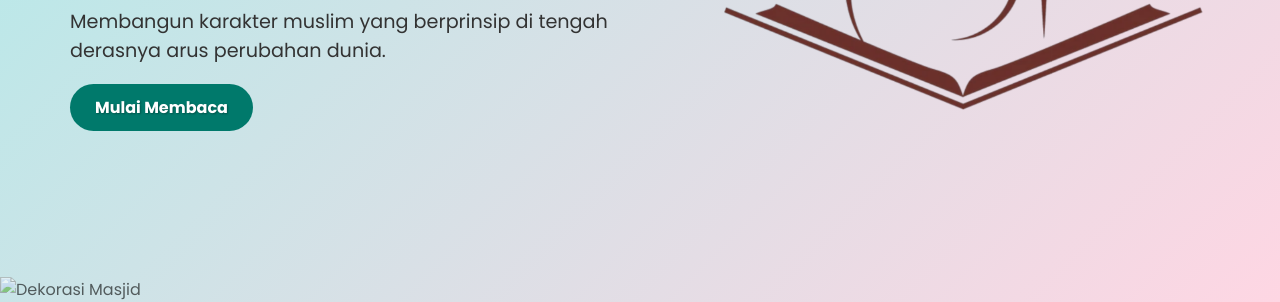
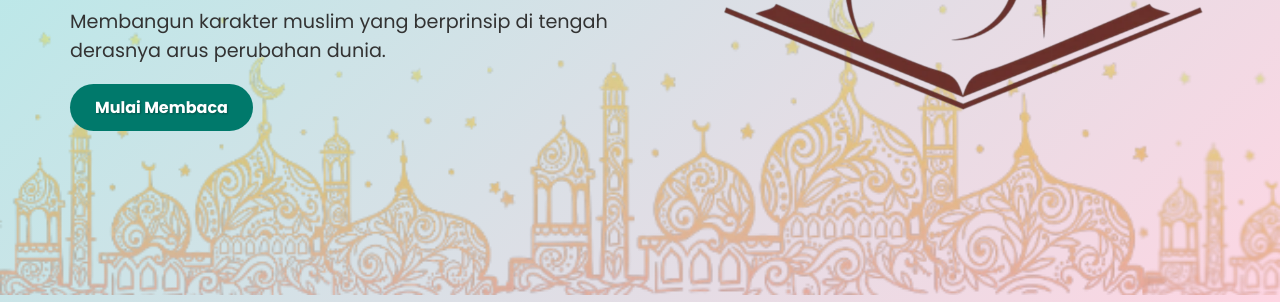
Before and after one commit to NabilaPasha16/Identitas-Muslim-web, a plain HTML site: page index.html in a window 1280 px wide. Shown: the part 498-800 px from the top of the page. Drawn offline with Linux system fonts and the light colour scheme; files whose address does not match are found by name.

Commit message:
Update index.html

```diff
--- a/index.html
+++ b/index.html
@@ -31,7 +31,7 @@
 
   <!-- Dekorasi -->
   <div class="bottom-decor">
-    <img src="img/Picsart_25-04-27_23-13-55-923.png" alt="Dekorasi Masjid">
+    <img src="Picsart_25-04-27_23-13-55-923.png" alt="Dekorasi Masjid">
   </div>
 
 </body>
```
